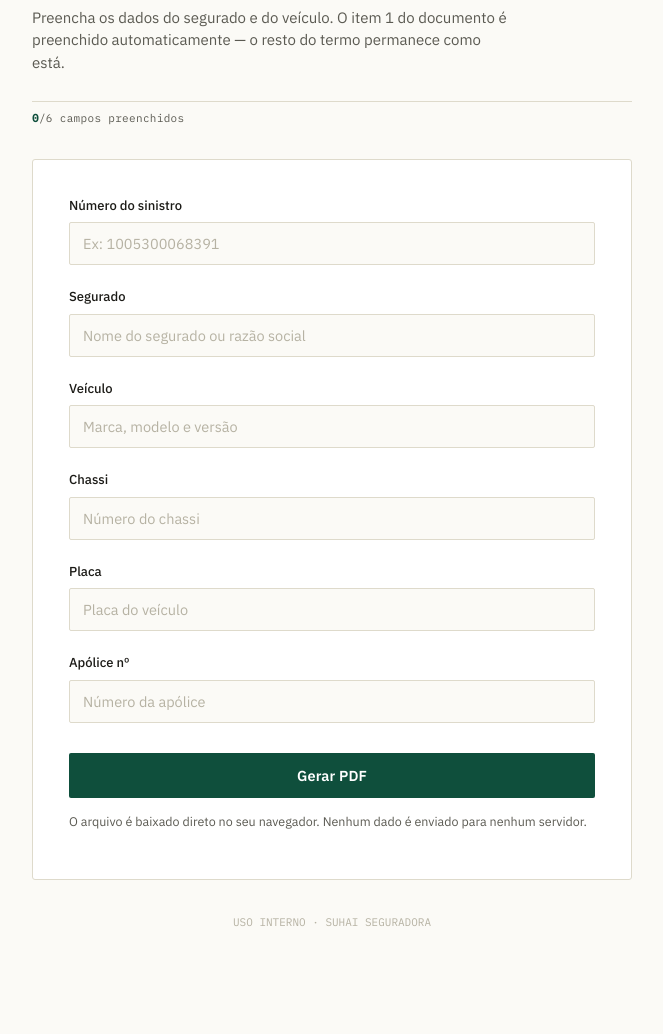
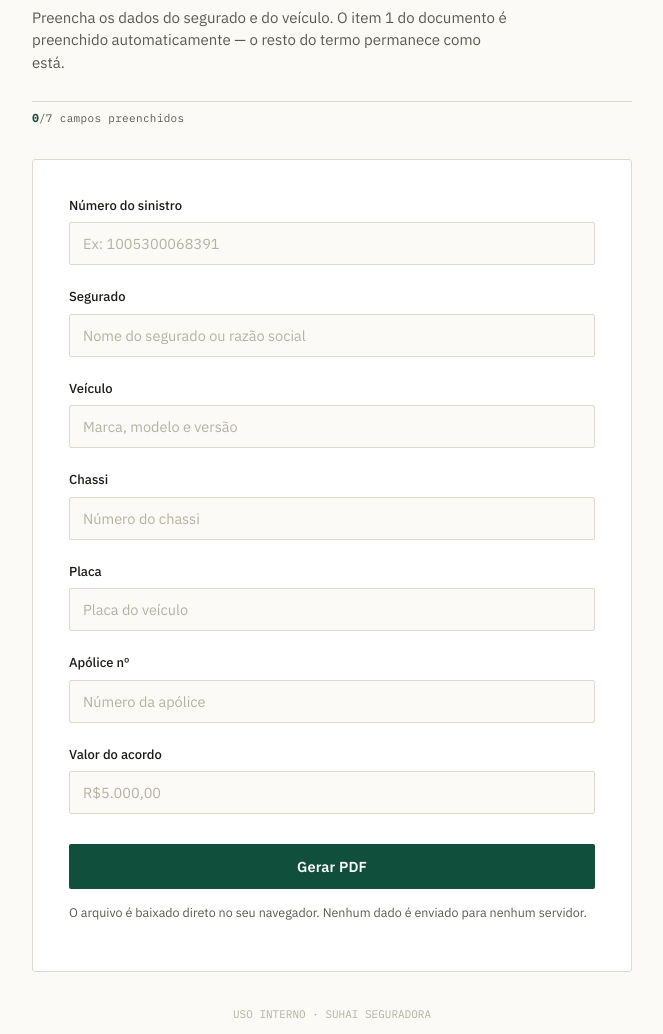
Before and after one commit to Bielcx/preenchedor-termo-suhai, a plain HTML site: page index.html in a window 1280 px wide. Shown: the part 167-1201 px from the top of the page, without its empty margins (308-971 px from the left). Before the commit the page ends 1178 px from the top, so only its background shows below. Drawn offline with Linux system fonts and the light colour scheme.

Commit message:
feat: adicionar campo valor do acordo preenchendo item 4 do PDF
Co-Authored-By: Claude Sonnet 4.6 <noreply@anthropic.com>

```diff
--- a/index.html
+++ b/index.html
@@ -16,7 +16,7 @@
   <p class="sub">Preencha os dados do segurado e do veículo. O item 1 do documento é preenchido automaticamente — o resto do termo permanece como está.</p>
 
   <div class="fill-track"><div class="fill-bar" id="fillBar"></div></div>
-  <div class="fill-label"><strong id="fillCount">0</strong>/6 campos preenchidos</div>
+  <div class="fill-label"><strong id="fillCount">0</strong>/7 campos preenchidos</div>
 
   <form class="card" id="termForm">
     <div class="field-group">
@@ -49,6 +49,11 @@
       <input type="text" id="apolice" placeholder="Número da apólice" autocomplete="off">
       <div class="errmsg">Preencha o número da apólice.</div>
     </div>
+    <div class="field-group">
+      <label for="valor">Valor do acordo</label>
+      <input type="text" id="valor" placeholder="R$5.000,00" autocomplete="off">
+      <div class="errmsg">Preencha o valor do acordo.</div>
+    </div>
 
     <div class="actions">
       <button type="submit" id="submitBtn">Gerar PDF</button>
--- a/js/app.js
+++ b/js/app.js
@@ -8,9 +8,10 @@ const FIELD_POS = {
   chassi: { x: 382, bottom: 365.97 },
   placa: { x: 74, bottom: 402.33 },
   apolice: { x: 234, bottom: 402.33 },
+  valor: { x: 496, bottom: 653.61 },
 };
 
-const REQUIRED_IDS = ["sinistro", "segurado", "veiculo", "chassi", "placa", "apolice"];
+const REQUIRED_IDS = ["sinistro", "segurado", "veiculo", "chassi", "placa", "apolice", "valor"];
 
 const form = document.getElementById("termForm");
 const fillBar = document.getElementById("fillBar");
@@ -82,6 +83,7 @@ async function gerarPdf(values) {
   draw(values.chassi, FIELD_POS.chassi);
   draw(values.placa, FIELD_POS.placa);
   draw(values.apolice, FIELD_POS.apolice);
+  draw(values.valor, FIELD_POS.valor);
 
   const outBytes = await pdfDoc.save();
   return new Blob([outBytes], { type: "application/pdf" });
```
